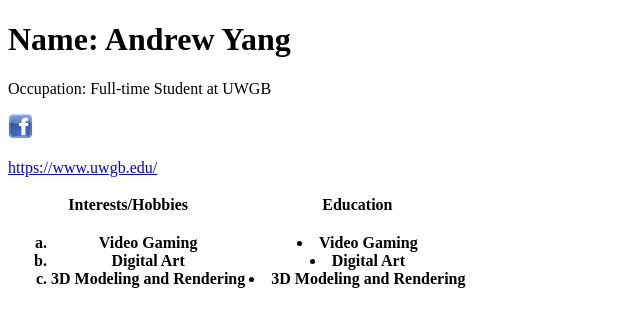
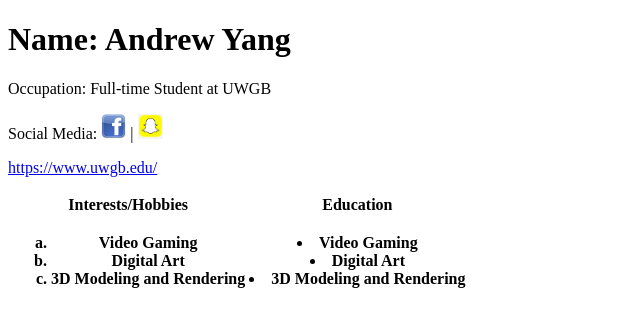
Before and after one commit to andrewyang23/andrewyang23.github.io, a plain HTML site: page index.html in a window 1280 px wide. Shown: the whole page, without its empty margins (0-640 px from the left). Drawn offline with Linux system fonts and the light colour scheme.

Commit message:
index.html

```diff
--- a/index.html
+++ b/index.html
@@ -15,7 +15,7 @@ and a link to your university (UWGB). -->
 
 		<h1> Name: Andrew Yang </h1>
 		<p> Occupation: Full-time Student at UWGB </p>
-		<p> <a href="https://www.facebook.com/profile.php?id=100072998392912"><img src="2d3fd-facebook-logo.png" alt="Facebook" width="25" height="25"></a> </p>
+		<p> Social Media: <a href="https://www.facebook.com/profile.php?id=100072998392912"><img src="2d3fd-facebook-logo.png" alt="Facebook" width="25" height="25"></a> | <a href="https://accounts.snapchat.com/v2/welcome"><img src="0-3223_snapchat-logo-clipart-social-media-icons-png-snapchat.png" alt="Snapchat" width="25" height="25"></a></p>
 		<p> <a href="https://www.uwgb.edu/">https://www.uwgb.edu/</a> </p>
 
 		<table> <!-- Table without Borders -->
```
